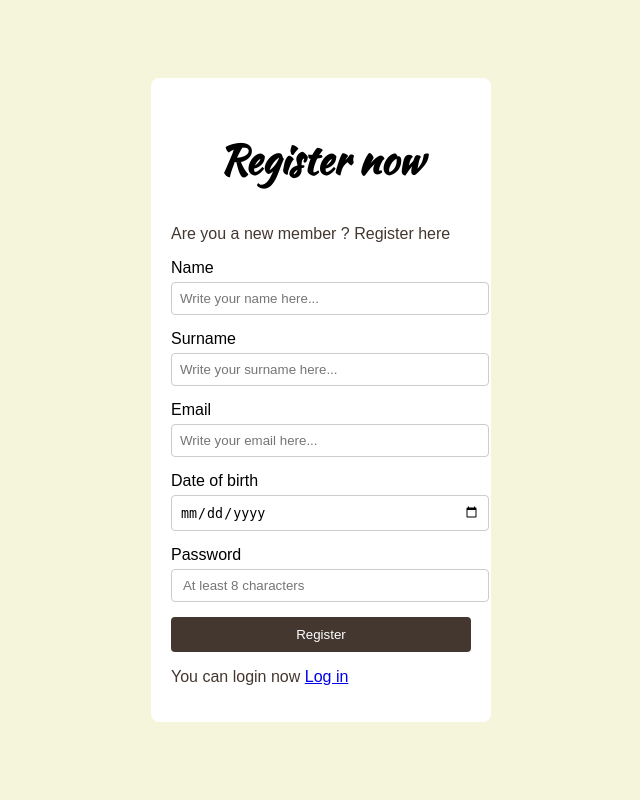
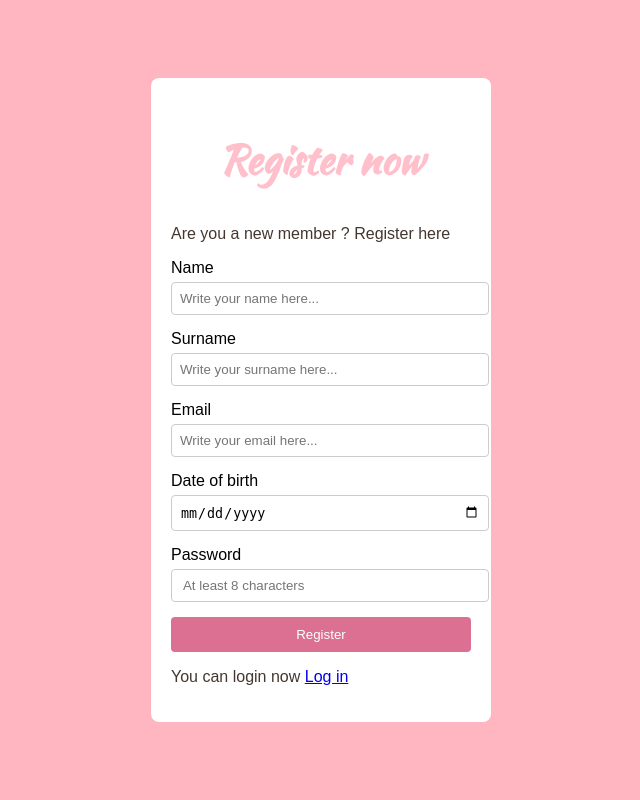
Before and after one commit to Erijonamujii/SimpleLoginRegisterform, a PHP site: page /register.html in a window 1280 px wide. Shown: the whole page, without its empty margins (319-959 px from the left). Run offline with PHP 8.4, Linux system fonts and the light colour scheme; some web fonts are replaced.

Commit message:
UpdatedColor
Updated the color of the background and the font color of login and register forms

```diff
--- a/style.css
+++ b/style.css
@@ -6,11 +6,12 @@ body {
     justify-content: center;
     align-items: center;
     height: 100vh;
-    background-color: beige;
+    background-color: lightpink;
   }
 
   h2{
     font-size: 40px;
+    color: pink;
 
 font-family: 'Kaushan Script', cursive;
 
@@ -54,7 +55,7 @@ font-family: 'Kaushan Script', cursive;
     padding: 10px;
     border: none;
     border-radius: 4px;
-    background-color: #443730;
+    background-color:palevioletred;
     color: white;
 
 
```
